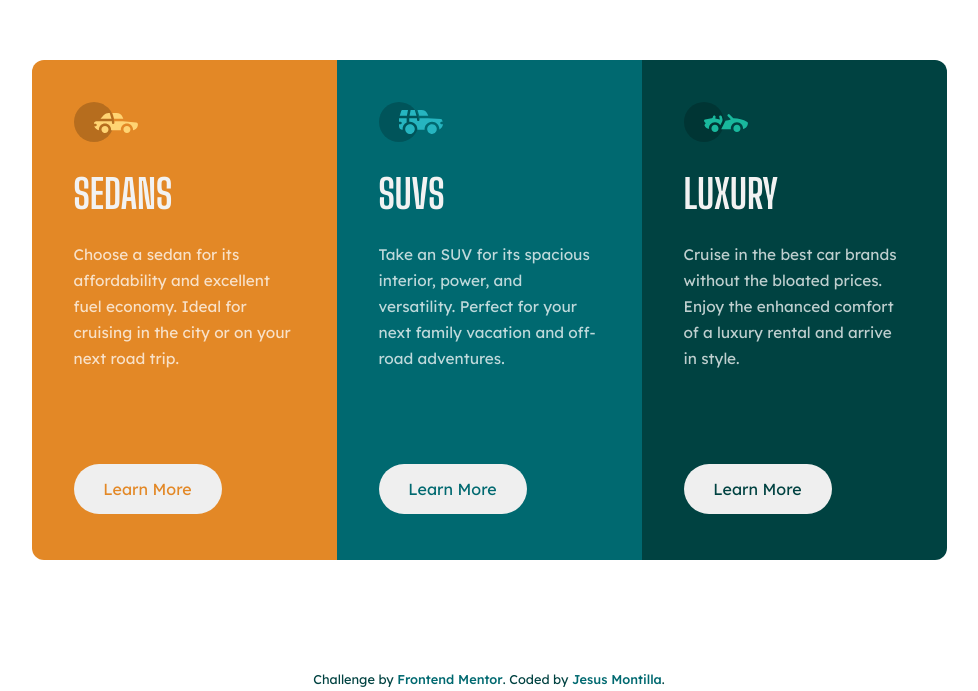
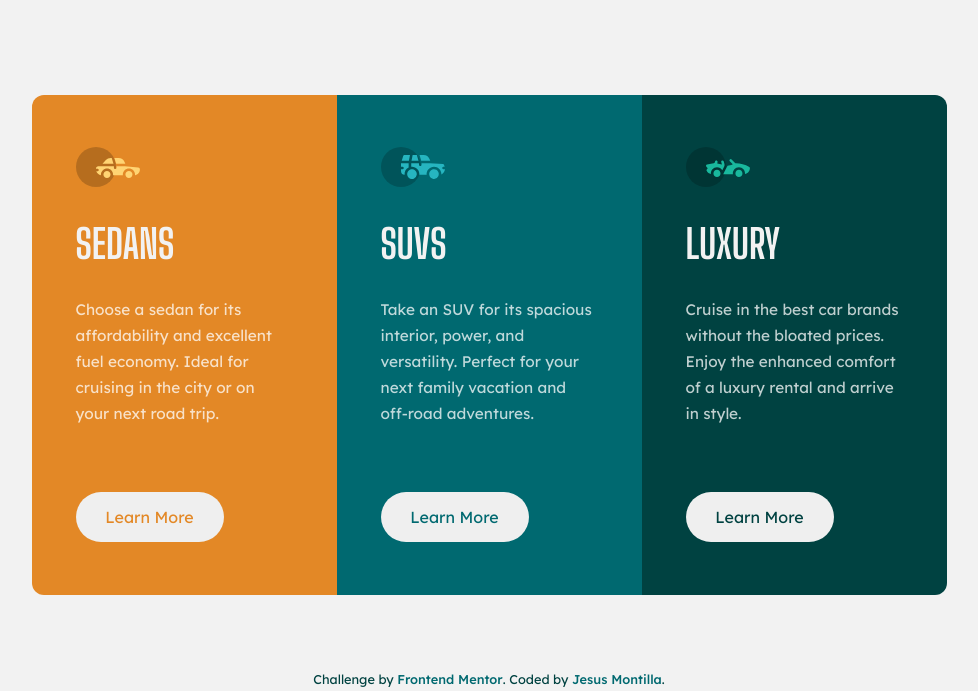
Before and after one commit to Jesusmontilla03/3-column-preview-card-component.github.io, a plain HTML site: page index.html in a window 1280 px wide. Shown: the part 109-800 px from the top of the page, without its empty margins (151-1129 px from the left). Drawn offline with Linux system fonts and the light colour scheme.

Commit message:
pruebas en ajuste de diseño

```diff
--- a/style.css
+++ b/style.css
@@ -26,6 +26,7 @@ body {
     justify-content: center;
     align-items: center;
     position: relative;
+    background-color: var(--Very-light-gray-background-headings-buttons);
 }
 
 /*--------------- MOBILE DESIGN ----------------*/
@@ -126,16 +127,19 @@ footer {
 @media (min-width: 1000px) {
     section {
         flex-direction: row;
-        margin-top: 85px;
+        margin-top: 155px;
     }
     .item-section {
         width: 305px;
         height: 500px;
-        position: relative;
+        padding: 52px 44px;
+        justify-content: space-between;
 
-        & button {
-            position: absolute;
-            bottom: 46px;
+        & h2 {
+            margin-top: -12px;
+        }
+        & p {
+            margin-top: -36px;
         }
     }
 }
```
